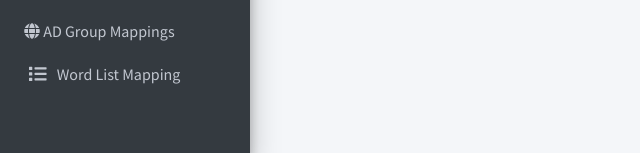
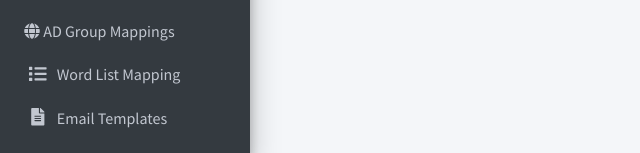
Before and after one commit to jcarswell/hris-integration, a Django app: page / in a window 1280 px wide. Shown: the part 647-800 px from the top of the page, without its empty margins (0-640 px from the left). Run offline with Django 3.2, Linux system fonts and the light colour scheme; the visitor is signed in with stand-in values (Sample User, id 1); parts of the project's set-up code (start-up, migrations or seed data) failed here and were passed over; some libraries are stand-ins or nearby versions.

```diff
--- a/hirs_integration/hirs_admin/templates/hirs_admin/components/_main_sidebar.html
+++ b/hirs_integration/hirs_admin/templates/hirs_admin/components/_main_sidebar.html
@@ -129,6 +129,12 @@
                 <p>Word List Mapping</p>
               </a>
             </li>
+            <li class="nav-item">
+              <a href="{% url 'email_template' %}" class="nav-link">
+                <i class="fas fa-file-alt nav-icon"></i>
+                <p>Email Templates</p>
+              </a>
+            </li>
           </ul>
         </li>
       </ul>
```
